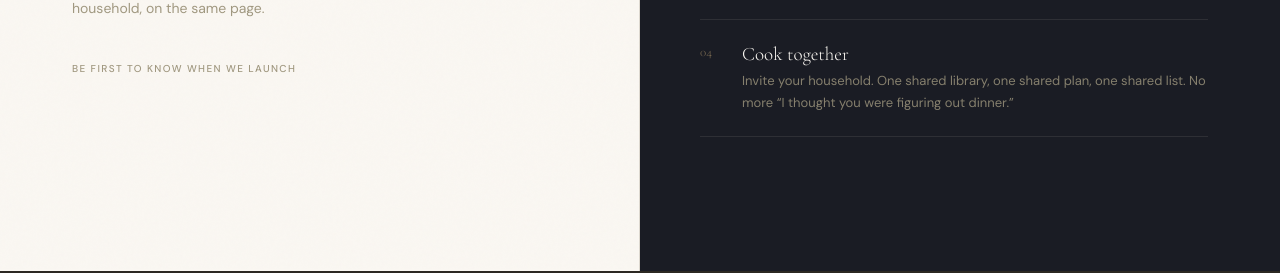
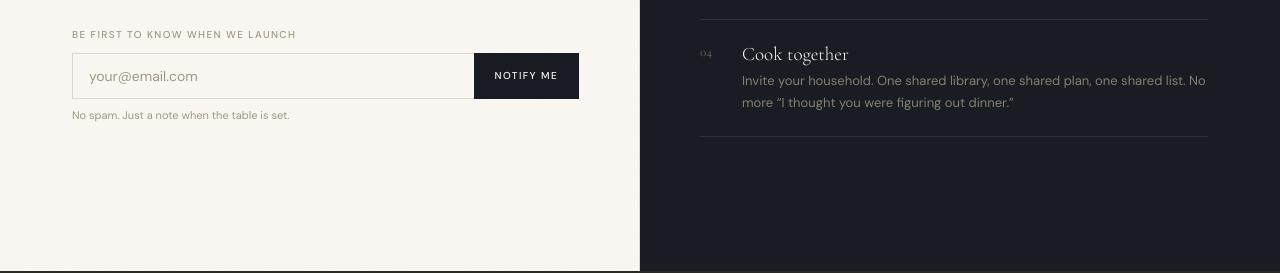
Before and after one commit to stephanierella1/tableside-landing, a plain HTML site: page index.html in a window 1280 px wide. Shown: the part 531-804 px from the top of the page. Drawn offline with nearby package versions, Linux system fonts and the light colour scheme.

Commit message:
Update index.html

```diff
--- a/index.html
+++ b/index.html
@@ -35,7 +35,6 @@
       width: 100%;
     }
 
-    /* grain */
     body::before {
       content: '';
       position: fixed;
@@ -67,11 +66,7 @@
       gap: 10px;
       text-decoration: none;
     }
-    .nav-monogram {
-      width: 22px;
-      height: 22px;
-      flex-shrink: 0;
-    }
+    .nav-monogram { width: 22px; height: 22px; flex-shrink: 0; }
     .nav-wordmark {
       font-family: 'Cormorant Garamond', serif;
       font-size: 20px;
@@ -164,7 +159,7 @@
       animation: fadeUp 0.7s 0.4s forwards;
     }
 
-    /* Beehiiv form wrapper */
+    /* ── FORM ── */
     .email-block {
       opacity: 0;
       animation: fadeUp 0.7s 0.55s forwards;
@@ -178,16 +173,58 @@
       color: var(--stone);
       margin-bottom: 12px;
     }
-
-    /* Override Beehiiv embed styles to match brand */
-    [data-beehiiv-form] iframe,
-    .beehiiv-embed-wrapper {
-      width: 100% !important;
+    .email-row { display: flex; }
+    .email-input {
+      flex: 1;
+      min-width: 0;
+      height: 46px;
+      padding: 0 16px;
+      font-family: 'DM Sans', sans-serif;
+      font-size: 14px;
+      color: var(--ink);
+      background: var(--linen);
+      border: 1px solid var(--border);
+      border-right: none;
+      outline: none;
+      transition: border-color 0.2s;
+    }
+    .email-input::placeholder { color: var(--stone); }
+    .email-input:focus { border-color: var(--wood); }
+    .email-btn {
+      height: 46px;
+      padding: 0 20px;
+      background: var(--ink);
+      color: var(--linen);
+      font-family: 'DM Sans', sans-serif;
+      font-size: 10px;
+      font-weight: 500;
+      letter-spacing: 0.14em;
+      text-transform: uppercase;
+      border: 1px solid var(--ink);
+      cursor: pointer;
+      white-space: nowrap;
+      transition: background 0.2s;
+    }
+    .email-btn:hover { background: var(--wood); border-color: var(--wood); }
+    .email-btn:disabled { opacity: 0.6; cursor: not-allowed; }
+    .email-fine { font-size: 11px; color: var(--stone); margin-top: 9px; }
+    .email-success {
+      display: none;
+      font-family: 'Cormorant Garamond', serif;
+      font-size: 17px;
+      font-style: italic;
+      color: var(--wood);
+      margin-top: 10px;
+      line-height: 1.5;
+    }
+    .email-error {
+      display: none;
+      font-size: 12px;
+      color: #8B2E2E;
+      margin-top: 8px;
     }
 
-
-
-    /* hero right — feature list */
+    /* ── FEATURES ── */
     .feature-list {
       list-style: none;
       opacity: 0;
@@ -232,8 +269,6 @@
       text-align: center;
       width: 100%;
     }
-
-    /* Stacked lockup SVG inline */
     .closing-lockup {
       width: 280px;
       max-width: 80vw;
@@ -241,16 +276,6 @@
       opacity: 0;
       animation: fadeUp 0.7s 0.1s forwards;
     }
-    .closing-lockup .cor {
-      font-family: 'Cormorant Garamond', serif;
-      font-weight: 300;
-    }
-    .closing-lockup .cor-it {
-      font-family: 'Cormorant Garamond', serif;
-      font-weight: 300;
-      font-style: italic;
-    }
-
     .closing-divider {
       width: 40px; height: 1px;
       background: rgba(221,216,207,0.2);
@@ -258,7 +283,6 @@
       opacity: 0;
       animation: fadeUp 0.7s 0.2s forwards;
     }
-
     .closing-body {
       font-family: 'Cormorant Garamond', serif;
       font-size: clamp(15px, 2vw, 18px);
@@ -321,16 +345,18 @@
     @media (max-width: 960px) {
       nav { padding: 18px 24px; }
       .nav-tagline { display: none; }
-
       .hero { grid-template-columns: 1fr; min-height: auto; }
       .hero-left { padding: 56px 24px; border-right: none; border-bottom: 1px solid var(--border); }
       .hero-right { padding: 56px 24px; }
-
       .closing { padding: 72px 24px; }
-
       footer { padding: 24px; justify-content: center; text-align: center; }
       .footer-left { justify-content: center; }
       .footer-right { justify-content: center; }
+    }
+    @media (max-width: 540px) {
+      .email-row { flex-direction: column; }
+      .email-input { border-right: 1px solid var(--border); border-bottom: none; }
+      .email-btn { height: 44px; }
     }
   </style>
 </head>
@@ -339,7 +365,6 @@
 
   <nav>
     <a href="/" class="nav-brand">
-      <!-- Monogram mark -->
       <svg class="nav-monogram" viewBox="0 0 200 200" xmlns="http://www.w3.org/2000/svg" aria-hidden="true">
         <rect x="18" y="82" width="164" height="4" fill="#1A1C24"/>
         <rect x="18" y="78" width="3" height="14" fill="#1A1C24"/>
@@ -370,11 +395,15 @@
         <p class="hero-body">Tableside is the meal planning app for every household that has to get dinner on the table. Your week, planned. Your grocery list, done. Your whole household, on the same page.</p>
 
         <div class="email-block">
-          <span class="email-label">Be first to know when we launch</span>
-          <script async src="https://subscribe-forms.beehiiv.com/v3/loader.js" data-beehiiv-form="14cb9dae-9286-49c0-997a-4176cca4bb17"></script>
+          <label class="email-label" for="hero-email">Be first to know when we launch</label>
+          <div class="email-row" id="hero-form-row">
+            <input type="email" id="hero-email" name="email" class="email-input" placeholder="your@email.com" autocomplete="email" required />
+            <button class="email-btn" id="hero-btn" onclick="submitEmail(event)">Notify me</button>
+          </div>
+          <p class="email-fine" id="hero-fine">No spam. Just a note when the table is set.</p>
+          <p class="email-success" id="hero-success">Your table is almost set. We&rsquo;ll be in touch.</p>
+          <p class="email-error" id="hero-error">Something went wrong. Try again or email us directly.</p>
         </div>
-
-
       </div>
 
       <div class="hero-right">
@@ -413,9 +442,7 @@
 
     <!-- CLOSING -->
     <section class="closing">
-      <!-- Stacked lockup: monogram + wordmark + tagline -->
       <svg class="closing-lockup" viewBox="0 0 400 320" xmlns="http://www.w3.org/2000/svg" aria-label="Tableside. Consider it plated.">
-        <!-- Monogram centered at top -->
         <g transform="translate(172, 10) scale(0.28)">
           <rect x="18" y="82" width="164" height="4" fill="#FAF7F2"/>
           <rect x="18" y="78" width="3" height="14" fill="#FAF7F2"/>
@@ -424,25 +451,16 @@
           <rect x="86" y="150" width="28" height="3" fill="#FAF7F2"/>
           <circle cx="100" cy="62" r="4" fill="#7A6A52"/>
         </g>
-        <!-- Wordmark -->
         <text x="200" y="140"
           font-family="'Cormorant Garamond', Garamond, serif"
-          font-size="64"
-          font-weight="300"
-          fill="#FAF7F2"
-          text-anchor="middle"
-          letter-spacing="-0.3">Tableside<tspan fill="#7A6A52">.</tspan></text>
-        <!-- Flanking rules -->
+          font-size="64" font-weight="300" fill="#FAF7F2"
+          text-anchor="middle" letter-spacing="-0.3">Tableside<tspan fill="#7A6A52">.</tspan></text>
         <line x1="88" y1="172" x2="148" y2="172" stroke="rgba(122,106,82,0.35)" stroke-width="1"/>
         <line x1="252" y1="172" x2="312" y2="172" stroke="rgba(122,106,82,0.35)" stroke-width="1"/>
-        <!-- Tagline -->
         <text x="200" y="200"
           font-family="'Cormorant Garamond', Garamond, serif"
-          font-size="22"
-          font-weight="300"
-          font-style="italic"
-          fill="#A09880"
-          text-anchor="middle">Consider it plated.</text>
+          font-size="22" font-weight="300" font-style="italic"
+          fill="#A09880" text-anchor="middle">Consider it plated.</text>
       </svg>
 
       <div class="closing-divider"></div>
@@ -470,5 +488,45 @@
   </footer>
 
 </div>
+<script>
+  async function submitEmail(e) {
+    e.preventDefault();
+    const email = document.getElementById('hero-email').value;
+    const btn = document.getElementById('hero-btn');
+    const success = document.getElementById('hero-success');
+    const error = document.getElementById('hero-error');
+    const formRow = document.getElementById('hero-form-row');
+    const fine = document.getElementById('hero-fine');
+
+    if (!email || !email.includes('@')) {
+      document.getElementById('hero-email').style.borderColor = '#8B2E2E';
+      setTimeout(() => document.getElementById('hero-email').style.borderColor = '', 1500);
+      return;
+    }
+
+    btn.disabled = true;
+    btn.textContent = 'Sending\u2026';
+
+    try {
+      const res = await fetch('https://formspree.io/f/meedazpl', {
+        method: 'POST',
+        headers: { 'Content-Type': 'application/json', 'Accept': 'application/json' },
+        body: JSON.stringify({ email })
+      });
+
+      if (res.ok) {
+        formRow.style.display = 'none';
+        fine.style.display = 'none';
+        success.style.display = 'block';
+      } else {
+        throw new Error('Server error');
+      }
+    } catch (err) {
+      btn.disabled = false;
+      btn.textContent = 'Notify me';
+      error.style.display = 'block';
+    }
+  }
+</script>
 </body>
 </html>
```
